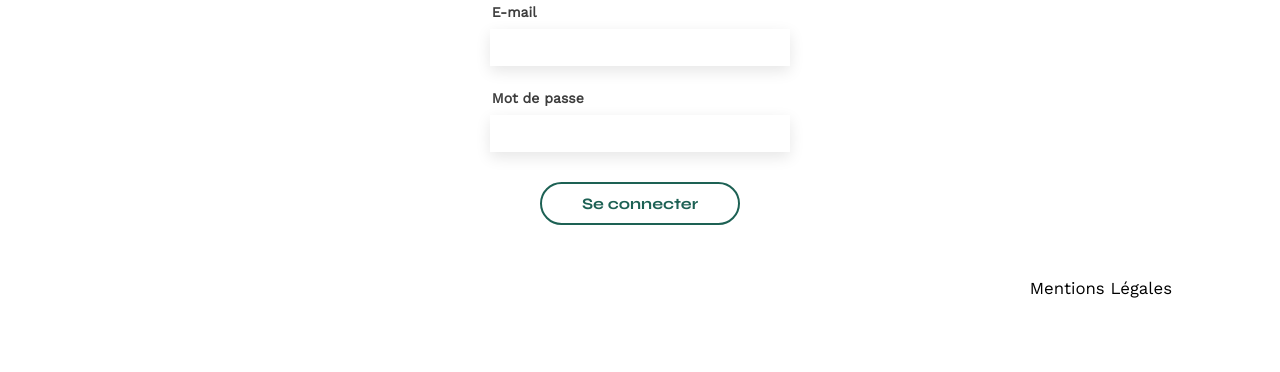
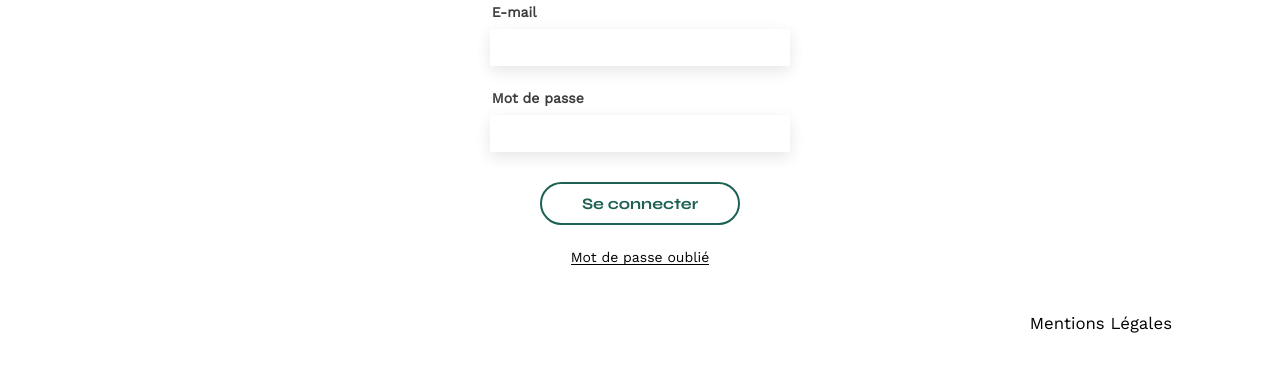
Before and after one commit to ClemRx14/Projet-6-OC, a plain HTML site: page Portfolio-architecte-sophie-bluel-master/FrontEnd/login.html in a window 1280 px wide. Shown: the part 248-620 px from the top of the page. Drawn offline with nearby package versions, Linux system fonts and the light colour scheme.

Commit message:
design page de connexion finis, manque le coté envoie d'infos à l'API + verification Token

```diff
--- a/Portfolio-architecte-sophie-bluel-master/FrontEnd/assets/style.css
+++ b/Portfolio-architecte-sophie-bluel-master/FrontEnd/assets/style.css
@@ -264,3 +264,9 @@ a {
 	align-items: center;
 	flex-direction: column;
 }
+
+.inputBoutonLogin a {
+	margin-top: 20px;
+	border-bottom: solid 1px;
+	font-weight: 500;
+}
--- a/Portfolio-architecte-sophie-bluel-master/FrontEnd/login.html
+++ b/Portfolio-architecte-sophie-bluel-master/FrontEnd/login.html
@@ -43,6 +43,7 @@
         </form>
         <form class="inputBoutonLogin">
              <input class="boutonLogin" type="button" value="Se connecter"/>
+             <a>Mot de passe oublié</a>
         </form>
     </section>
 </main>
```
